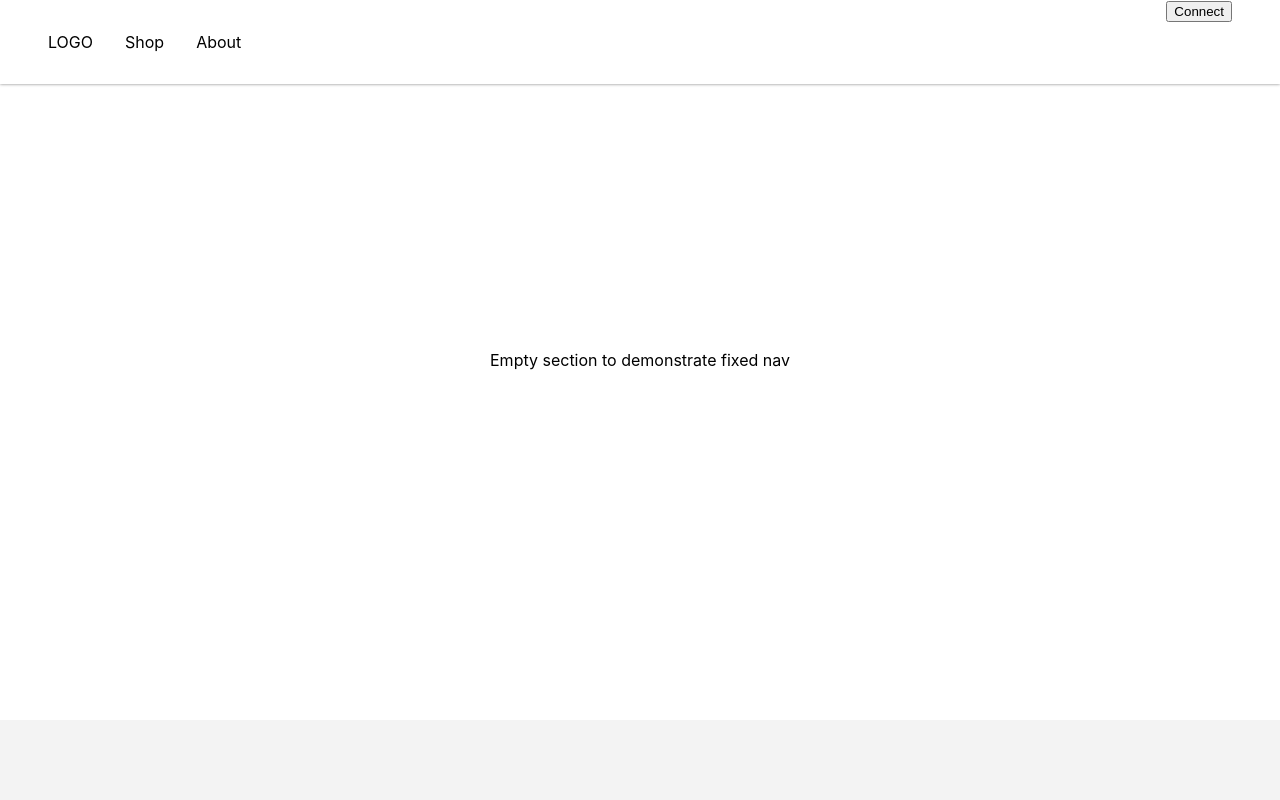
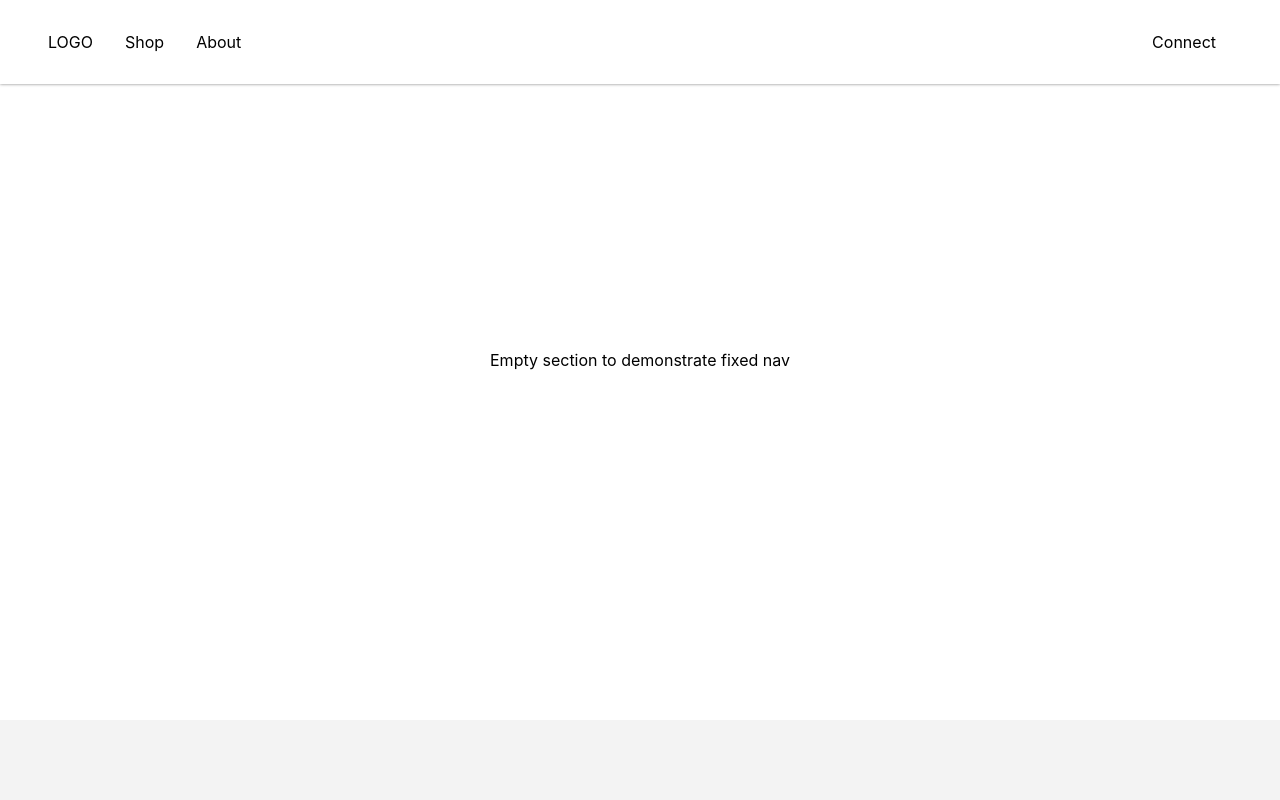
Before and after one commit to sandypockets/ethereum-auth, a Next.js app: page / in a window 1280 px wide. Shown: the top 800 px of the page. Built offline with nearby package versions, Linux system fonts and the light colour scheme; what @ensdomains/ensjs, web3 would draw is missing.

Commit message:
Improve account styling

```diff
--- a/components/Account/Account.jsx
+++ b/components/Account/Account.jsx
@@ -1,5 +1,7 @@
 import { useState, useEffect } from "react";
 import EthereumUsername from "../EthereumUsername/EthereumUsername";
+import styles from "./Account.module.css"
+import Link from 'next/link'
 
 
 export default function Account() {
@@ -34,8 +36,20 @@ export default function Account() {
   }
 
   if (isLoggedIn) {
-    return <EthereumUsername ethAddress={accounts[0]} />
+    return (
+      <div className={styles.ethName}>
+        <EthereumUsername ethAddress={accounts[0]} />
+      </div>
+    )
   } else {
-    return <button onClick={connect}>Connect</button>
+    return (
+      <div className={styles.connect}>
+        <Link href="#">
+          <a onClick={connect}>
+            Connect
+          </a>
+        </Link>
+      </div>
+    )
   }
 }
--- a/components/Account/Account.module.css
+++ b/components/Account/Account.module.css
@@ -0,0 +1,9 @@
+.connect {
+    margin: 2em;
+    background: none;
+    border: none;
+}
+
+.ethName {
+    padding: 2em;
+}
--- a/components/NavBar/NavBar.jsx
+++ b/components/NavBar/NavBar.jsx
@@ -17,7 +17,7 @@ export default function NavBar() {
         </Link>
       </div>
       <div className={styles.account}>
-        <a className={styles.anchor}><Account /></a>
+        <Account />
       </div>
     </nav>
   )
```
